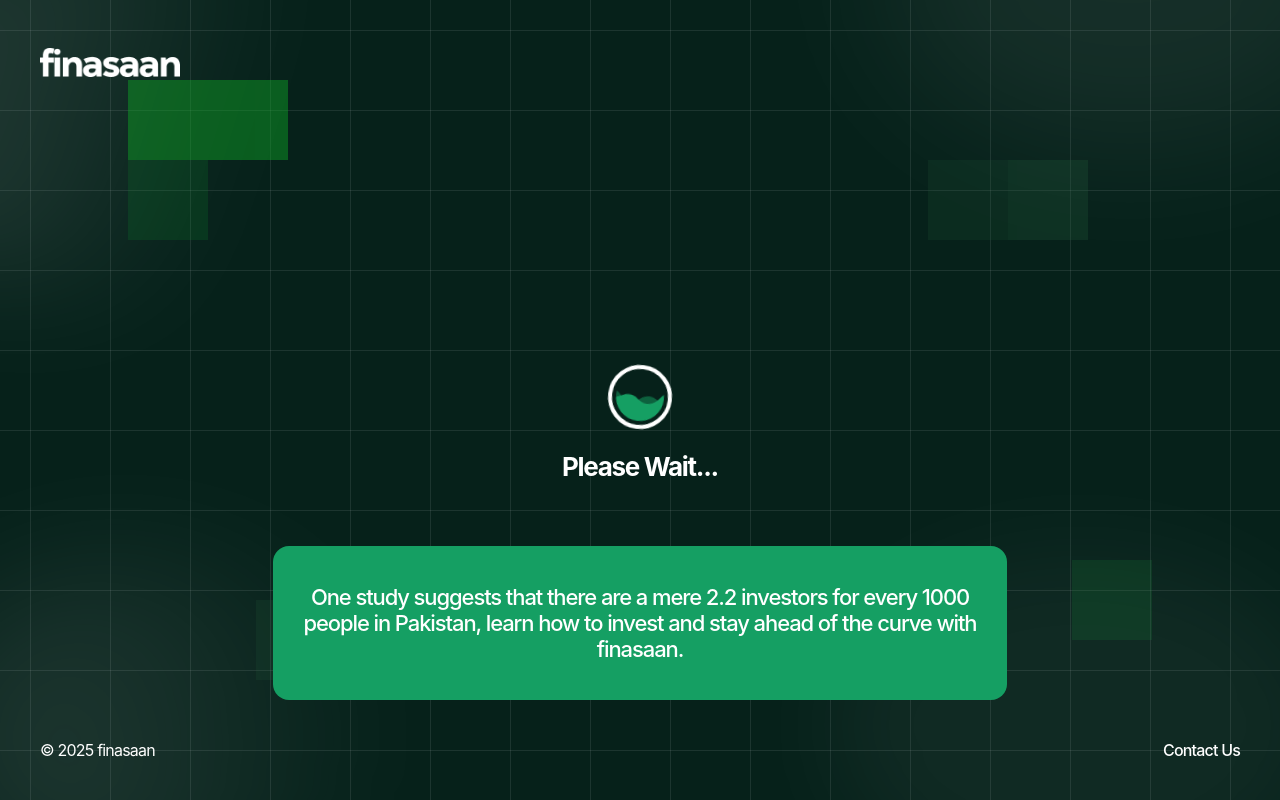
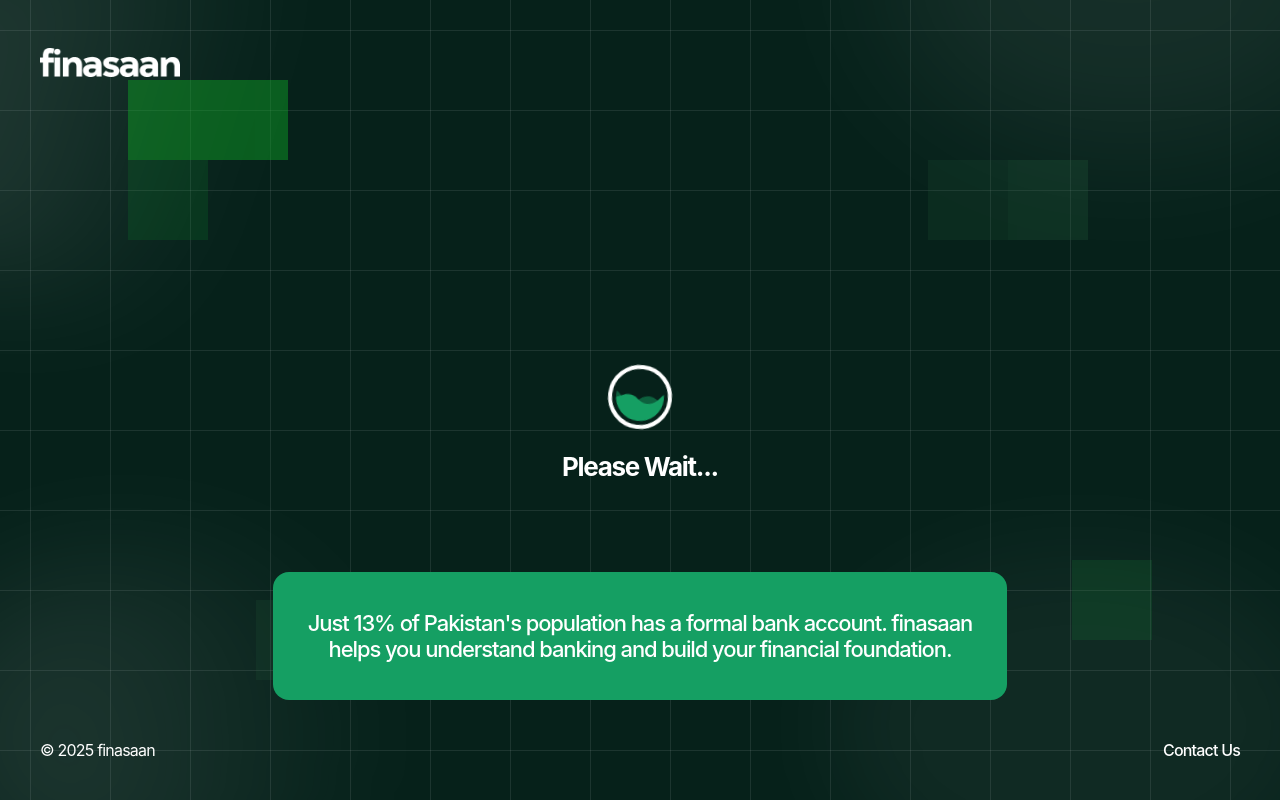
Before and after one commit to Finasaan/core, a Next.js app: page /onboarding/loading in a window 1280 px wide. Built offline with nearby package versions, Linux system fonts and the light colour scheme.

Commit message:
adding rotating facts to loading page

```diff
--- a/app/onboarding.css
+++ b/app/onboarding.css
@@ -365,4 +365,12 @@
     text-align: center;
     margin: 0;
     max-width: 689px;
+    opacity: 1;
+    transform: translateY(0);
+    transition: opacity 0.5s ease, transform 0.5s ease;
 }
+
+.loading-fact-text.fact-fading {
+    opacity: 0;
+    transform: translateY(10px);
+}
--- a/app/onboarding/loading/page.tsx
+++ b/app/onboarding/loading/page.tsx
@@ -1,9 +1,34 @@
 "use client";
 
+import { useState, useEffect } from "react";
 import Image from "next/image";
 import { OnboardingLayout } from "@/components/onboarding";
 
+const facts = [
+    "Only 21% of Pakistani adults have access to financial services. With finasaan, you can learn to make the most of what's available to you.",
+    "Just 13% of Pakistan's population has a formal bank account. finasaan helps you understand banking and build your financial foundation.",
+    "Less than 0.1% of Pakistanis participate in the stock market. Learn how to invest and stay ahead of the curve with finasaan.",
+    "Only 8-10% of the population has insurance coverage. finasaan teaches you how to protect yourself and your family financially.",
+];
+
 export default function OnboardingLoadingPage() {
+    const [currentFact, setCurrentFact] = useState(0);
+    const [isFading, setIsFading] = useState(false);
+
+    useEffect(() => {
+        const interval = setInterval(() => {
+            // Start fade out
+            setIsFading(true);
+
+            // After fade out, change fact and fade in
+            setTimeout(() => {
+                setCurrentFact((prev) => (prev + 1) % facts.length);
+                setIsFading(false);
+            }, 500);
+        }, 4000);
+        return () => clearInterval(interval);
+    }, []);
+
     return (
         <OnboardingLayout>
             <div className="loading-container">
@@ -21,9 +46,8 @@ export default function OnboardingLoadingPage() {
             </div>
 
             <div className="loading-fact-card">
-                <p className="loading-fact-text">
-                    One study suggests that there are a mere 2.2 investors for every 1000 people
-                    in Pakistan, learn how to invest and stay ahead of the curve with finasaan.
+                <p className={`loading-fact-text ${isFading ? "fact-fading" : ""}`}>
+                    {facts[currentFact]}
                 </p>
             </div>
         </OnboardingLayout>
```
